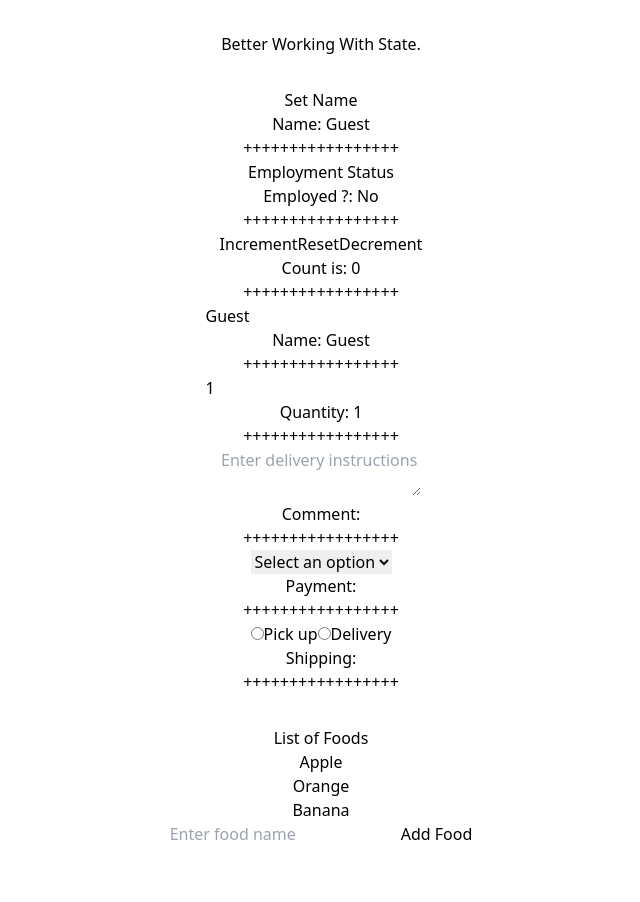
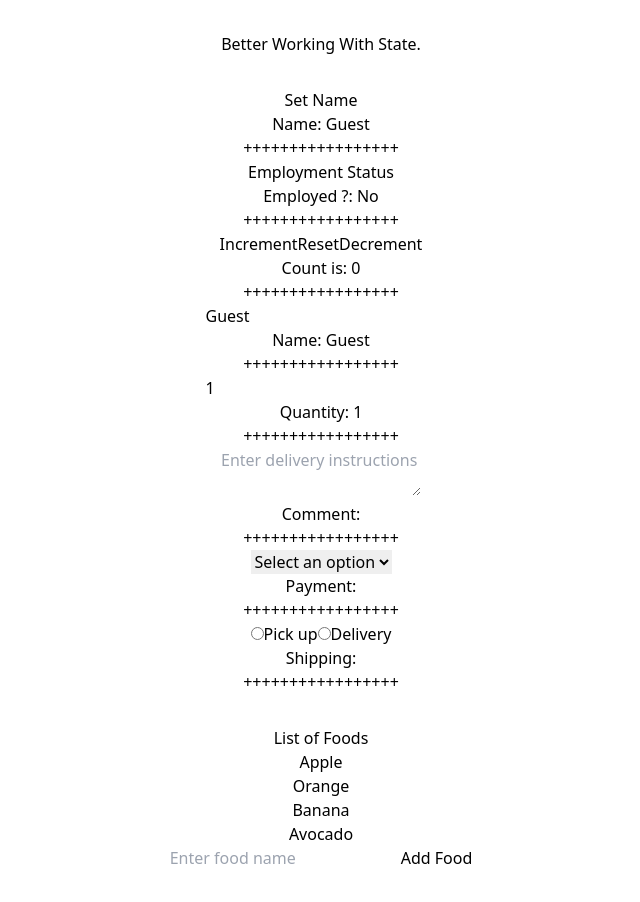
Before and after one commit to kenyansa/cookie-banner-js, a React (Vite) app in the folder my-project/: page / in a window 1280 px wide. Shown: the whole page, without its empty margins (319-959 px from the left). Before the commit the page ends 878 px from the top, so only its background shows below. Built offline with nearby package versions, Linux system fonts and the light colour scheme.

Commit message:
complete exercise

```diff
--- a/my-project/src/ArrayState.jsx
+++ b/my-project/src/ArrayState.jsx
@@ -2,7 +2,7 @@ import { useState } from "react";
 
 function ArrayState(){
 
-    const [foods, setFoods] = useState(["Apple", "Orange", "Banana"]);
+    const [foods, setFoods] = useState(["Apple", "Orange", "Banana", "Avocado"]);
 
     function  handleAddFood(){
         const newFood = document.getElementById("foodInput").value;
```
